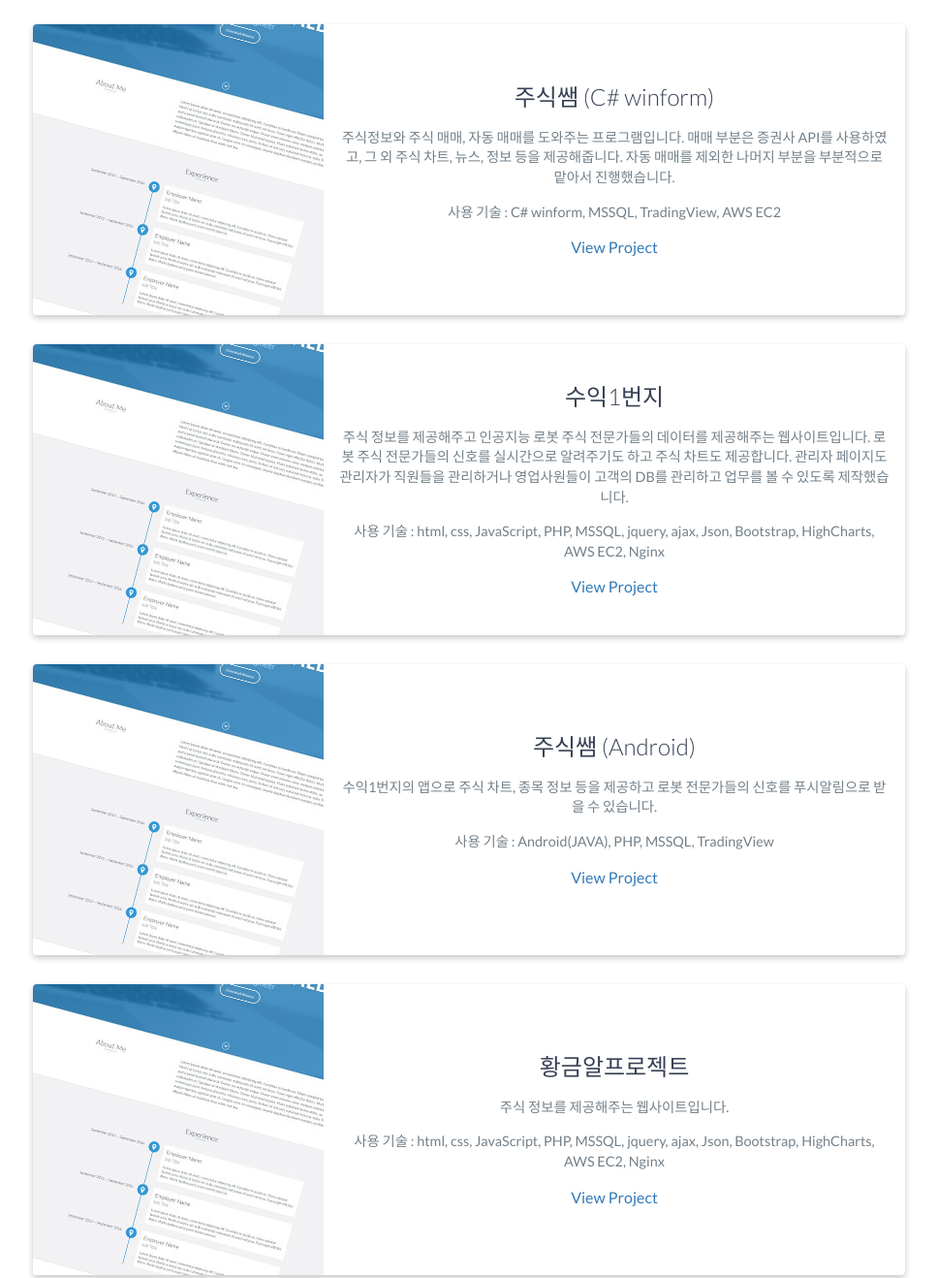
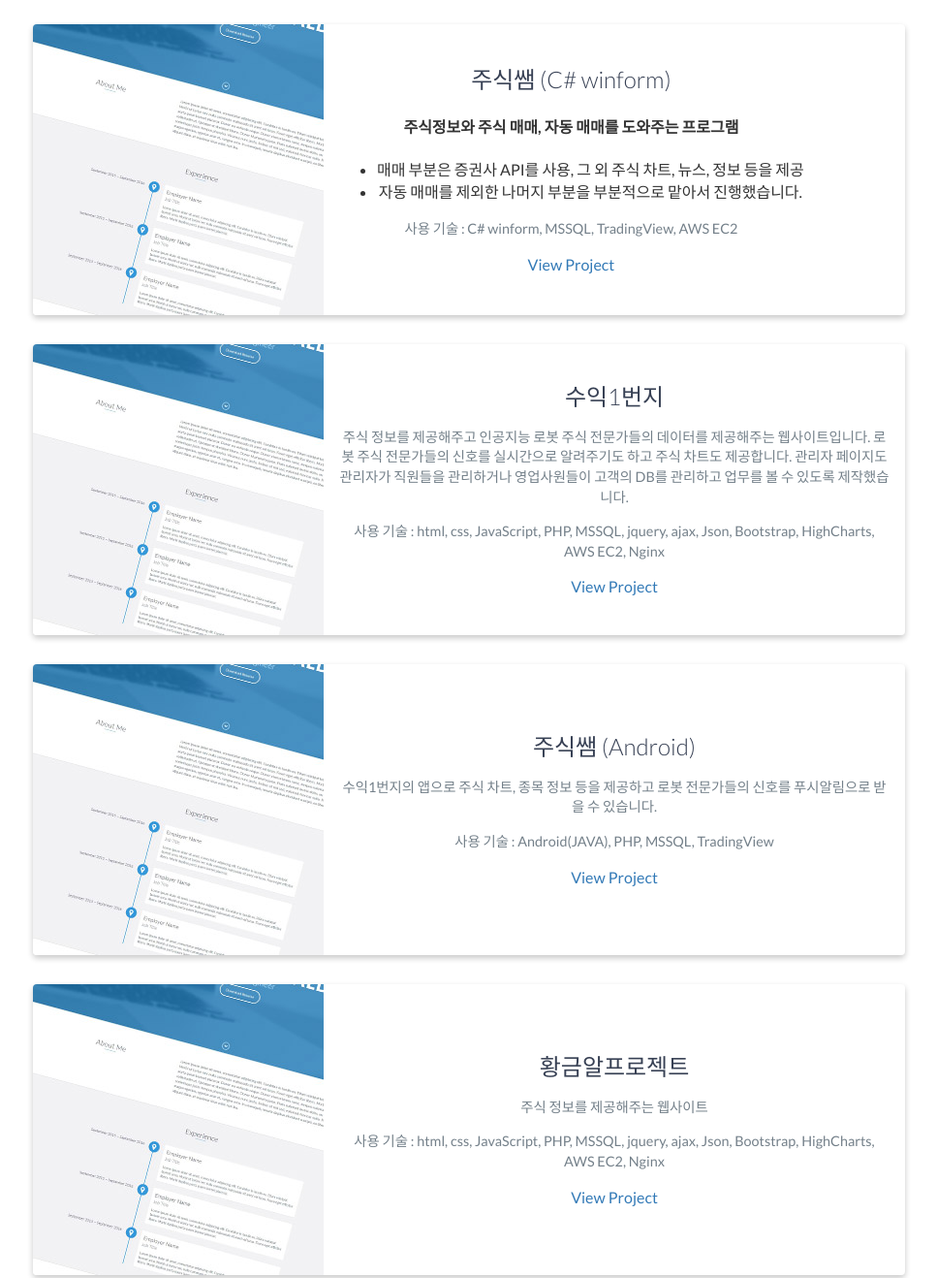
Before and after one commit to shL2e/shL2e.github.io, a website: page index.html in a window 1280 px wide. Shown: the part 2040-3358 px from the top of the page at 97% size, without its empty margins (156-1123 px from the left). Drawn offline with nearby package versions, Linux system fonts and the light colour scheme.

Commit message:
modified project

```diff
--- a/index.html
+++ b/index.html
@@ -157,9 +157,17 @@
                     <!-- End .project-image -->
                     <div class="project-info">
                         <h3>주식쌤 (C# winform)</h3>
-                        <p>
-                            주식정보와 주식 매매, 자동 매매를 도와주는 프로그램입니다. 매매 부분은 증권사 API를 사용하였고, 그 외 주식 차트, 뉴스, 정보 등을 제공해줍니다. 자동 매매를 제외한 나머지 부분을 부분적으로 맡아서 진행했습니다.
-                        </p>
+                        <h4>
+                            주식정보와 주식 매매, 자동 매매를 도와주는 프로그램
+                        </h4>
+                        <ul>
+                            <li>
+                                매매 부분은 증권사 API를 사용, 그 외 주식 차트, 뉴스, 정보 등을 제공
+                            </li>
+                            <li>
+                                자동 매매를 제외한 나머지 부분을 부분적으로 맡아서 진행했습니다.
+                            </li>
+                        </ul>
                         <p>
                             사용 기술 :  C# winform, MSSQL, TradingView, AWS EC2
                         </p>
@@ -215,7 +223,7 @@
                     <div class="project-info">
                         <h3>황금알프로젝트</h3>
                         <p>
-                            주식 정보를 제공해주는 웹사이트입니다.
+                            주식 정보를 제공해주는 웹사이트
                         </p>
                         <p>
                             사용 기술 : html, css, JavaScript, PHP, MSSQL, jquery, ajax, Json, Bootstrap, HighCharts, AWS EC2, Nginx
```
